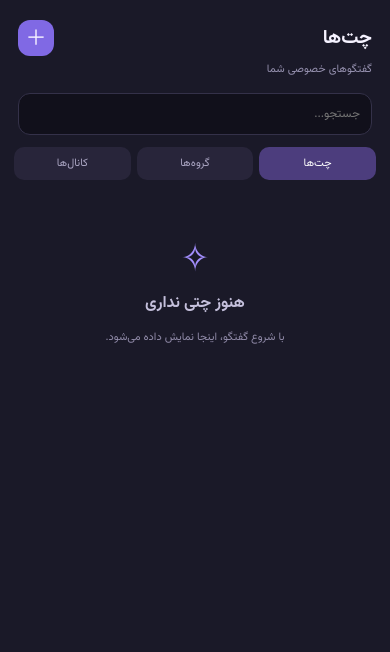
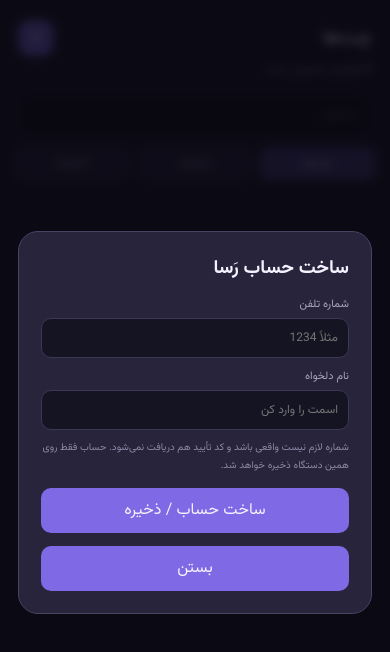
Before and after one commit to zmrmioeo-alt/rasa-messenger, a plain HTML site: page index.html in a window 390 px wide. Drawn offline with Linux system fonts and the light colour scheme.

Commit message:
Change Rasa registration to phone and display name

```diff
--- a/index.html
+++ b/index.html
@@ -26,11 +26,11 @@ function removeItem(id){if(!confirm('این مورد و پیام‌های ذخی
 function openItem(id){selected=items.find(x=>x.id===id);if(!selected)return;document.getElementById('chatName').textContent=selected.name;document.getElementById('chatStatus').textContent=selected.type==='چت'?'گفتگوی خصوصی (محلی)':selected.type+' (محلی)';document.getElementById('chatAvatar').textContent=selected.name[0];var msgs=selected.messages||[];document.getElementById('chatBody').innerHTML=msgs.length?msgs.map(m=>'<div style="align-self:flex-end;background:#51418e;padding:11px 14px;border-radius:15px;margin:6px;max-width:85%;word-break:break-word">'+esc(m.text)+'<small style="display:block;color:#c9c0f3;font-size:9px;margin-top:5px">'+new Date(m.time).toLocaleTimeString('fa-IR',{hour:'2-digit',minute:'2-digit'})+'</small></div>').join(''):'<div class="welcome"><div class="emblem">✦</div><h2>'+esc(selected.name)+'</h2><p>پیام خودت را بفرست تا در این پیش‌نمایش ذخیره شود.</p></div>';document.getElementById('app').classList.add('chat-open')}
 function send(e){e.preventDefault();if(!selected){modalText('گفتگو انتخاب نشده','ابتدا یک گفتگو بساز یا انتخاب کن.');return}var val=document.getElementById('msg').value.trim();if(!val)return;selected.messages=selected.messages||[];selected.messages.push({text:val,time:Date.now()});selected.subtitle=val;persist();document.getElementById('msg').value='';openItem(selected.id);render()}
 function back(){document.getElementById('app').classList.remove('chat-open')}
-function profile(){var p=JSON.parse(localStorage.getItem('rasa-profile')||'{}');document.getElementById('mt').textContent=p.name?'ویرایش پروفایل':'ساخت پروفایل';document.getElementById('mb').innerHTML='<label>نام نمایشی</label><input id="name" placeholder="نام شما" value="'+esc(p.name||'')+'"><label>شناسه (اختیاری)</label><input id="handle" placeholder="مثلاً mmd" value="'+esc(p.handle||'')+'"><label>درباره من (اختیاری)</label><textarea id="bio" placeholder="چند کلمه درباره خودت">'+esc(p.bio||'')+'</textarea><div class="note">این پیش‌نمایش است. اطلاعات فقط روی همین دستگاه ذخیره می‌شود و حساب واقعی/ورود با شماره هنوز پیاده‌سازی نشده.</div><button class="primary" onclick="saveProfile()">ذخیره پروفایل</button>';document.getElementById('modal').classList.add('show')}
-function saveProfile(){var n=document.getElementById('name').value.trim();if(!n){alert('نام نمایشی را وارد کن');return}localStorage.setItem('rasa-profile',JSON.stringify({name:n,handle:document.getElementById('handle').value.trim(),bio:document.getElementById('bio').value.trim()}));applyProfile();closeModal()}
-function applyProfile(){var p=JSON.parse(localStorage.getItem('rasa-profile')||'{}');document.getElementById('pfName').textContent=p.name||'ساخت پروفایل';document.getElementById('pfHandle').textContent=p.handle?'@'+p.handle:'برای شروع اینجا بزن';document.getElementById('pfAvatar').textContent=p.name?p.name[0]:'؟'}
+function profile(){var p=JSON.parse(localStorage.getItem('rasa-profile')||'{}');document.getElementById('mt').textContent=p.name?'حساب من':'ساخت حساب رَسا';document.getElementById('mb').innerHTML='<label>شماره تلفن</label><input id="phone" inputmode="tel" placeholder="مثلاً 1234" value="'+esc(p.phone||'')+'"><label>نام دلخواه</label><input id="name" placeholder="اسمت را وارد کن" value="'+esc(p.name||'')+'"><div class="note">شماره لازم نیست واقعی باشد و کد تأیید هم دریافت نمی‌شود. حساب فقط روی همین دستگاه ذخیره خواهد شد.</div><button class="primary" onclick="saveProfile()">ساخت حساب / ذخیره</button>';document.getElementById('modal').classList.add('show')}
+function saveProfile(){var ph=document.getElementById('phone').value.trim(),n=document.getElementById('name').value.trim();if(!ph){alert('شماره را وارد کن');return}if(!n){alert('نام دلخواه را وارد کن');return}localStorage.setItem('rasa-profile',JSON.stringify({phone:ph,name:n,accountId:'rasa-'+ph}));applyProfile();closeModal()}
+function applyProfile(){var p=JSON.parse(localStorage.getItem('rasa-profile')||'{}');document.getElementById('pfName').textContent=p.name||'ساخت حساب';document.getElementById('pfHandle').textContent=p.phone?'شماره: '+p.phone:'برای شروع اینجا بزن';document.getElementById('pfAvatar').textContent=p.name?p.name[0]:'؟'}
 function modalText(t,p){document.getElementById('mt').textContent=t;document.getElementById('mb').innerHTML='<p style="color:#aaa5c2;line-height:2;font-size:12px">'+esc(p)+'</p>';document.getElementById('modal').classList.add('show')}
 function closeModal(){document.getElementById('modal').classList.remove('show')}
 function esc(s){return String(s).replace(/[&<>"']/g,c=>({'&':'&amp;','<':'&lt;','>':'&gt;','"':'&quot;',"'":'&#39;'}[c]))}
-applyProfile();render();
+applyProfile();render();if(!localStorage.getItem('rasa-profile'))setTimeout(profile,350);
 </script></body></html>
```
